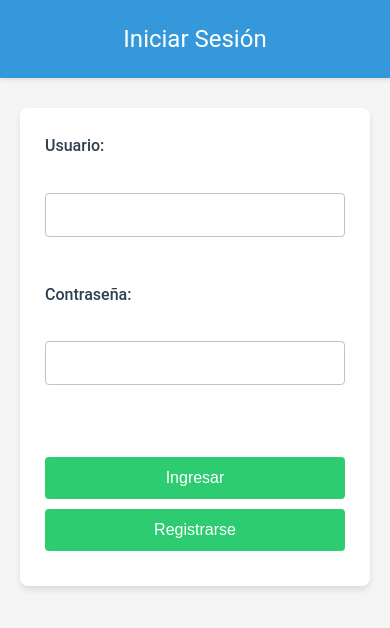
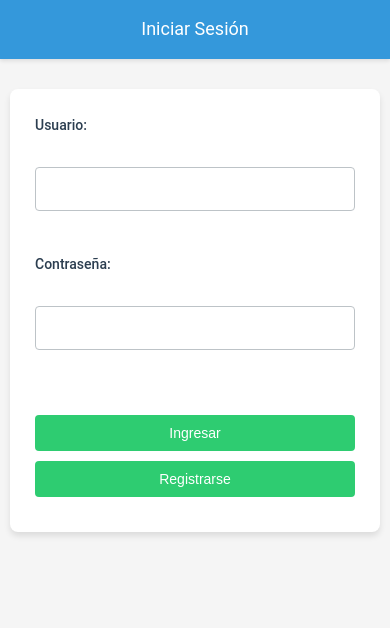
Before and after one commit to Cadavid06/restaurante, a website: page index.html in a window 390 px wide. Drawn offline with Linux system fonts and the light colour scheme.

Commit message:
Corregida configuración

```diff
--- a/styles.css
+++ b/styles.css
@@ -179,8 +179,42 @@ tr:hover {
     box-shadow: 0 4px 8px rgba(0,0,0,0.1);
 }
 
+/* Breakpoints para pantallas pequeñas */
+@media (max-width: 1024px) {
+    .box {
+        width: calc(100% - 30px);
+    }
+
+    .header {
+        font-size: 20px;
+    }
+
+    button {
+        font-size: 14px;
+    }
+}
+
 @media (max-width: 768px) {
+    .content {
+        padding: 0 10px;
+    }
+
     .box {
         width: 100%;
     }
+
+    body {
+        font-size: 14px;
+    }
 }
+
+@media (max-width: 480px) {
+    .header {
+        font-size: 18px;
+        padding: 15px;
+    }
+
+    button {
+        padding: 10px 15px;
+    }
+}
```
